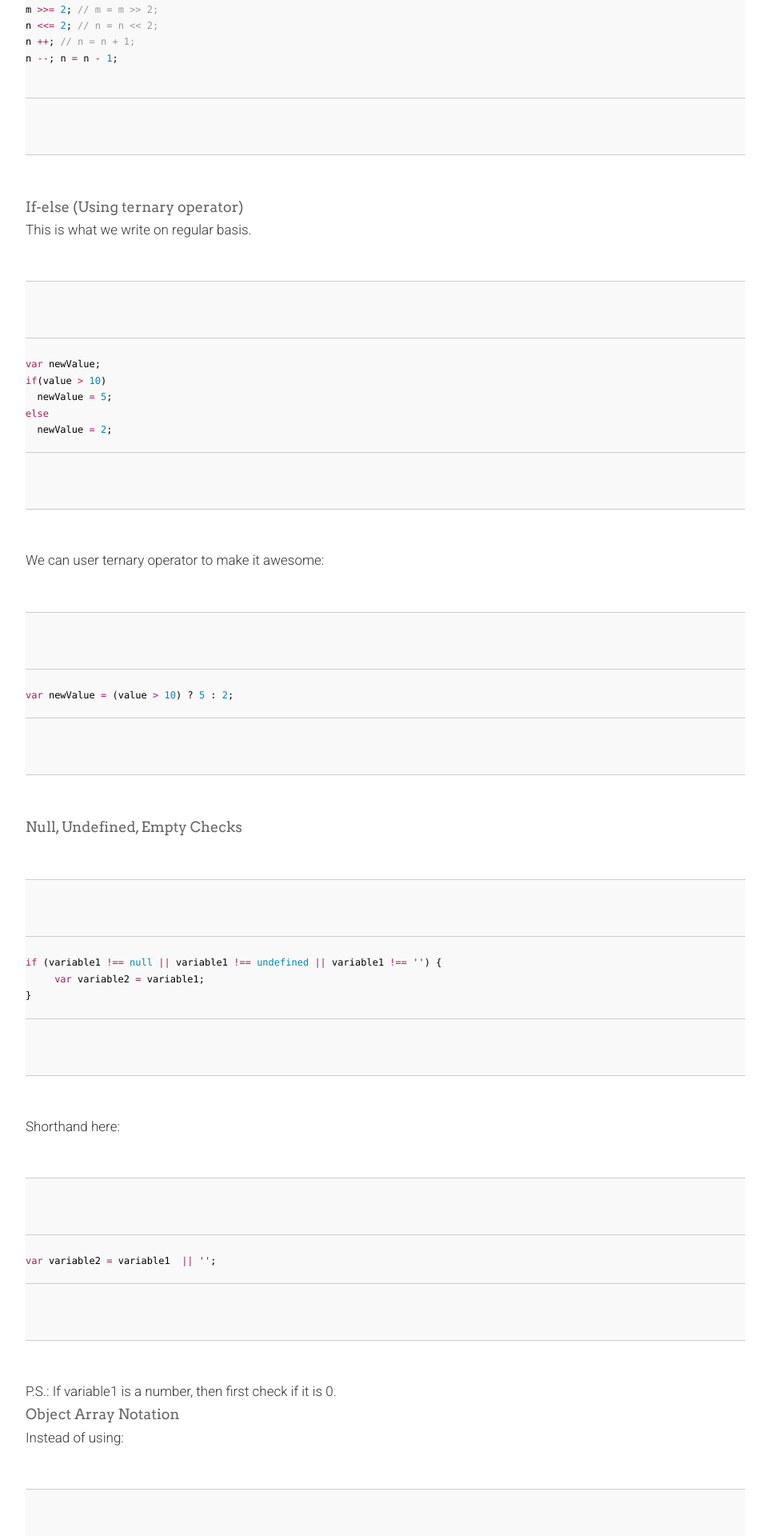
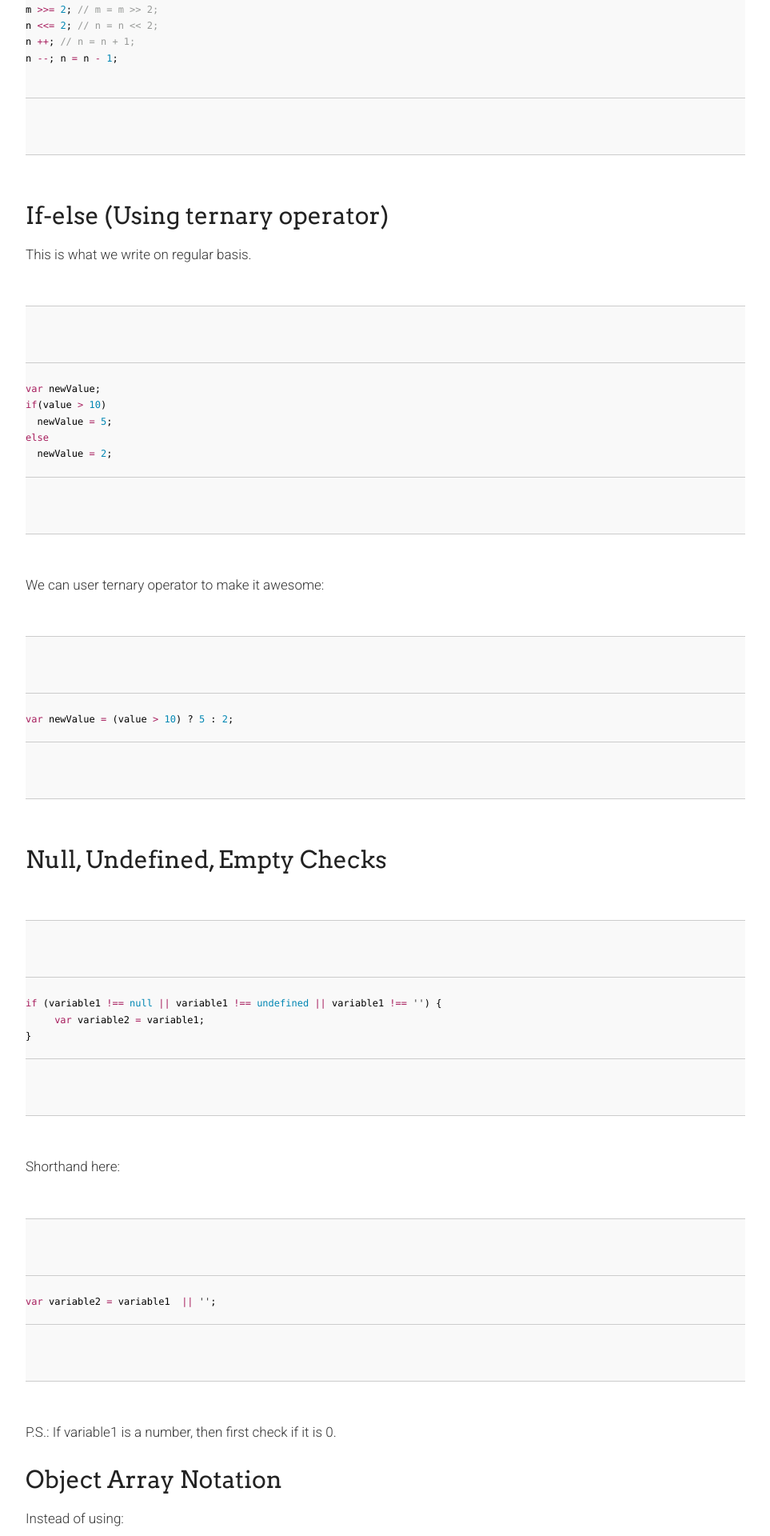
Before and after one commit to loverajoel/jstips, a Jekyll site: the page built from _posts/en/2016-02-04-assignment-shorthands.md, in a window 1280 px wide. Shown: the part 1387-3307 px from the top of the page at 80% size, without its empty margins (158-1121 px from the left). Built offline with Jekyll 4.4.1, drawn with Linux system fonts in a browser that asks for light colours; nearby versions of some CDN libraries; Markdown is read by kramdown in place of the engine named in the settings; comment, search, counter and statistics services are not loaded.

Commit message:
improve format

`````diff
--- a/_posts/en/2016-02-04-assignment-shorthands.md
+++ b/_posts/en/2016-02-04-assignment-shorthands.md
@@ -21,6 +21,7 @@ a = true;
 b = false;
 ````
 We can use:
+
 ````javascript
 a |= 1;
 b &= 0;
@@ -41,7 +42,7 @@ n --; n = n - 1;
 
 ````
 
-#### If-else (Using ternary operator) ####
+### If-else (Using ternary operator)
 
 This is what we write on regular basis.
 
@@ -59,7 +60,7 @@ We can user ternary operator to make it awesome:
 var newValue = (value > 10) ? 5 : 2;
 ````
 
-#### Null, Undefined, Empty Checks ####
+### Null, Undefined, Empty Checks
 
 ````javascript
 if (variable1 !== null || variable1 !== undefined || variable1 !== '') {
@@ -74,7 +75,7 @@ var variable2 = variable1  || '';
 ````
 P.S.: If variable1 is a number, then first check if it is 0.
 
-#### Object Array Notation ####
+### Object Array Notation
 
 Instead of using:
 
@@ -89,7 +90,7 @@ Use this:
 var a = ["myString1", "myString2"];
 ````
 
-#### Associative array ####
+### Associative array
 
 Instead of using:
 
`````
